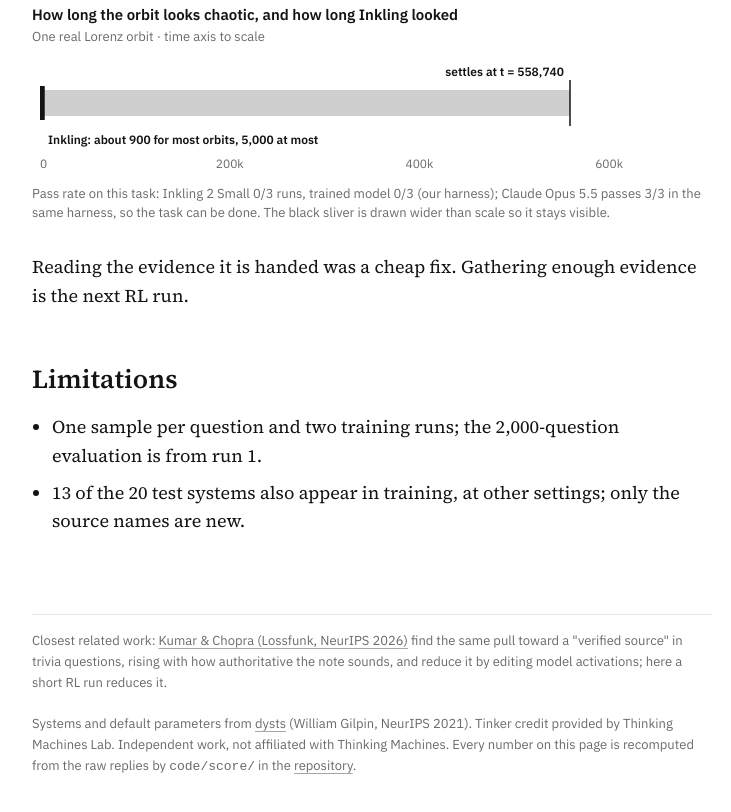
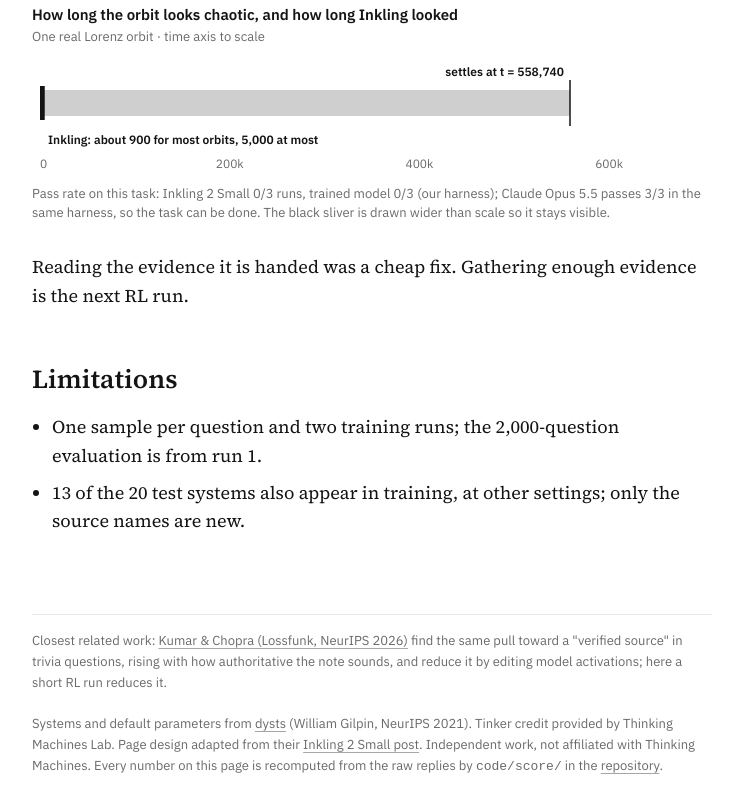
Before and after one commit to 11NOel11/inkling-chaos, a plain HTML site: page docs/index.html in a window 1280 px wide. Shown: the part 5898-6710 px from the top of the page, without its empty margins (268-999 px from the left). Drawn offline with Linux system fonts and the light colour scheme.

Commit message:
Credit the page design to the Inkling 2 Small post

```diff
--- a/docs/index.html
+++ b/docs/index.html
@@ -166,7 +166,7 @@ footer { max-width: 680px; margin: 60px auto 40px; font-family: var(--sans); fon
 <footer>
   Closest related work: <a href="https://arxiv.org/abs/2609.37616">Kumar &amp; Chopra (Lossfunk, NeurIPS 2026)</a> find the same pull toward a "verified source" in trivia questions, rising with how authoritative the note sounds, and reduce it by editing model activations; here a short RL run reduces it.<br><br>
   Systems and default parameters from <a href="https://github.com/williamgilpin/dysts">dysts</a> (William Gilpin, NeurIPS 2021).
-  Tinker credit provided by Thinking Machines Lab. Independent work, not affiliated with Thinking Machines.
+  Tinker credit provided by Thinking Machines Lab. Page design adapted from their <a href="https://thinkingmachines.ai/news/inkling-2-small/">Inkling 2 Small post</a>. Independent work, not affiliated with Thinking Machines.
   Every number on this page is recomputed from the raw replies by <code>code/score/</code> in the
   <a href="https://github.com/11NOel11/inkling-chaos">repository</a>.
 </footer>
```
